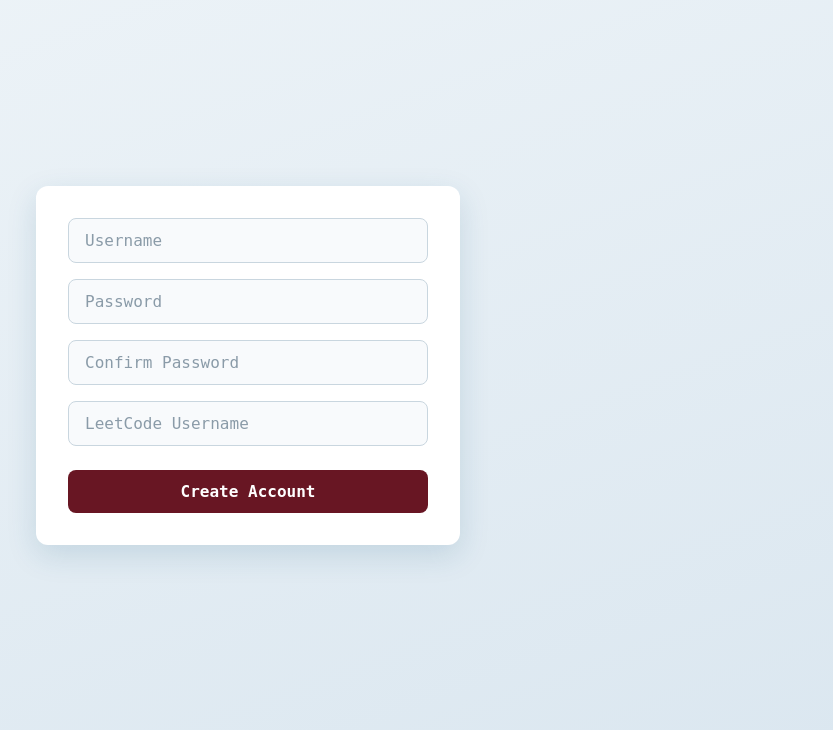
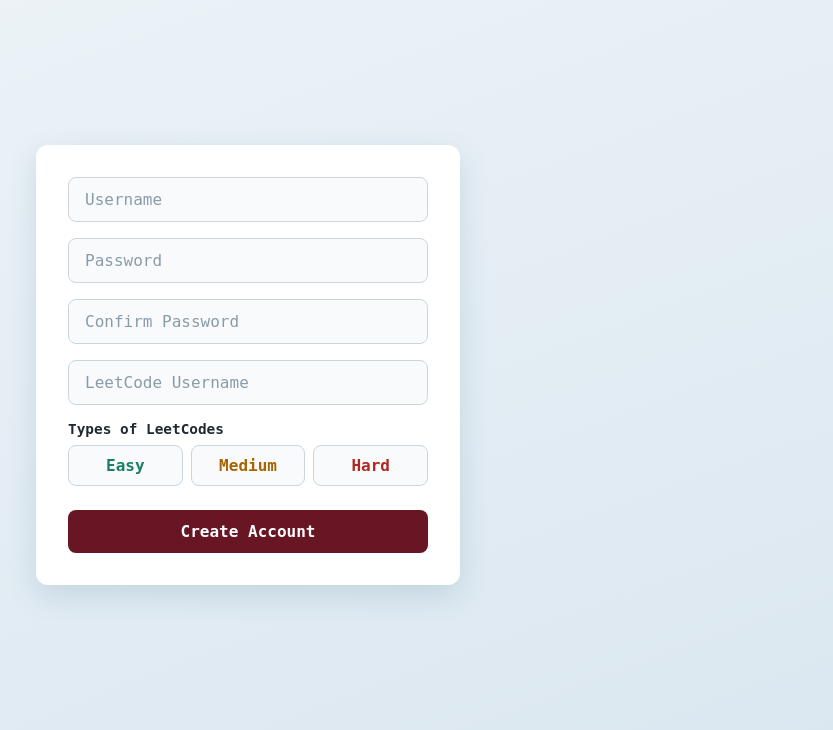
Before and after one commit to AGannon22/LeetClaus, a Flask app: page /register in a window 1280 px wide. Shown: the part 70-800 px from the top of the page, without its empty margins (392-1225 px from the left). Run offline with Flask 3, Linux system fonts and the light colour scheme.

Commit message:
users can now select preferred difficulty

```diff
--- a/app.py
+++ b/app.py
@@ -38,7 +38,7 @@ def day(n):
     assigned = userStuff.get("assigned", {})
     slug = assigned.get(str(n))
     if slug is None and n not in completed:
-        problem = pickAProblem(userStuff.get("leetcode_username", ""), assigned)
+        problem = pickAProblem(userStuff.get("leetcode_username", ""), userStuff.get("prefDifficulty",["EASY","MEDIUM","HARD"]),assigned)
         if problem is not None:
             slug = problem["titleSlug"]
             assignProblem(session["username"], n, slug)
--- a/helperfunctions/testing.py
+++ b/helperfunctions/testing.py
@@ -19,5 +19,5 @@ def testingNotRealUser(user):
         print(f"An error occurred: {e}")
         return None
 if __name__ == '__main__':
-    #print(testingNotRealUser("problems?limit=20&skip=20"))
-    print(testingNotRealUser("dunkdunkle/acSubmission"))
+    print(testingNotRealUser("problems?difficulty=HARD&limit=20&skip=20"))
+    #print(testingNotRealUser("dunkdunkle/acSubmission"))
--- a/static/style.css
+++ b/static/style.css
@@ -323,6 +323,68 @@ a.advent-day:focus-visible {
     outline: 3px solid rgba(17, 85, 124, 0.4);
     outline-offset: 2px;
 }
+/* difficulty picker on the register form: checkboxes shown as toggle chips */
+.preferredDifficulty {
+    margin: 0;
+    padding: 0;
+    border: none;
+    min-width: 0;
+}
+.preferredDifficulty legend {
+    padding: 0;
+    margin-bottom: 0.5rem;
+    font-size: 0.9rem;
+    font-weight: 600;
+    color: #1f2933;
+}
+.difficultyOptions {
+    display: flex;
+    gap: 0.5rem;
+}
+/* hide the native box but keep it focusable and readable by screen readers */
+.difficultyOptions input {
+    position: absolute;
+    opacity: 0;
+    width: 1px;
+    height: 1px;
+    margin: 0;
+}
+.difficultyOptions label {
+    --chip: #8a9ba8;
+    --chip-bg: #f8fafc;
+    flex: 1;
+    padding: 0.6rem 0.25rem;
+    text-align: center;
+    font-weight: 600;
+    color: var(--chip);
+    background: #f8fafc;
+    border: 1px solid #c9d6df;
+    border-radius: 8px;
+    cursor: pointer;
+    user-select: none;
+    transition: background 0.2s, border-color 0.2s, color 0.2s, transform 0.1s;
+}
+.difficultyOptions .difficulty-easy   { --chip: #1a7f64; --chip-bg: #e3f5ef; }
+.difficultyOptions .difficulty-medium { --chip: #a86400; --chip-bg: #fdf1dc; }
+.difficultyOptions .difficulty-hard   { --chip: #b3261e; --chip-bg: #fbe5e3; }
+.difficultyOptions label:hover {
+    border-color: var(--chip);
+}
+.difficultyOptions label:active {
+    transform: scale(0.97);
+}
+.difficultyOptions input:checked + label {
+    background: var(--chip-bg);
+    border-color: var(--chip);
+    box-shadow: inset 0 0 0 1px var(--chip);
+}
+.difficultyOptions input:checked + label::before {
+    content: "✓ ";
+}
+.difficultyOptions input:focus-visible + label {
+    outline: 3px solid rgba(17, 85, 124, 0.4);
+    outline-offset: 2px;
+}
 /*error pop-up */
 .popup {
     width: min(340px, calc(100% - 2rem));
--- a/templates/register.html
+++ b/templates/register.html
@@ -25,6 +25,17 @@
     <div class="loginField">
         <input type="text" name="leetcode_username" placeholder="LeetCode Username" aria-label="LeetCode Username" value="{{ request.form.get('leetcode_username', '') }}" required>
     </div>
+    <fieldset class="loginField preferredDifficulty">
+        <legend>Types of LeetCodes</legend>
+        <div class="difficultyOptions">
+            <input type="checkbox" id="easyCheck" name="easy" value="EASY">
+            <label for="easyCheck" class="difficulty-easy">Easy</label>
+            <input type="checkbox" id="mediumCheck" name="medium" value="MEDIUM">
+            <label for="mediumCheck" class="difficulty-medium">Medium</label>
+            <input type="checkbox" id="hardCheck" name="hard" value="HARD">
+            <label for="hardCheck" class="difficulty-hard">Hard</label>
+        </div>
+    </fieldset>
     <div class="loginField">
         <button type="submit">Create Account</button>
     </div>
```
Also changed, not shown: helperfunctions/account_stuff.py (+11 -1 lines), helperfunctions/leetcodeAPI.py (+11 -3 lines), helperfunctions/progress.py (+2 -9 lines), static/santa.js (added, +31 -0 lines), static/submit.js (added, +15 -0 lines).
